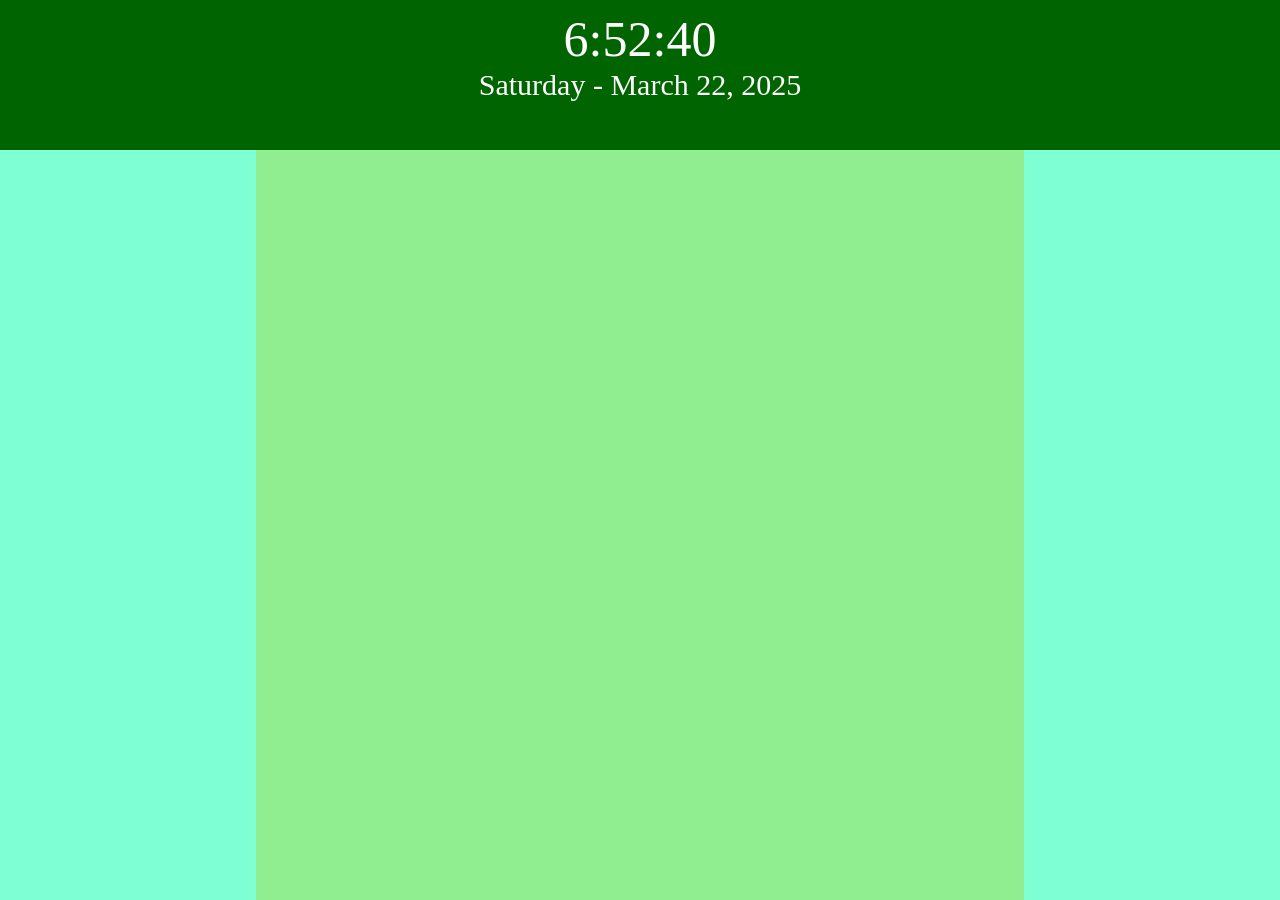
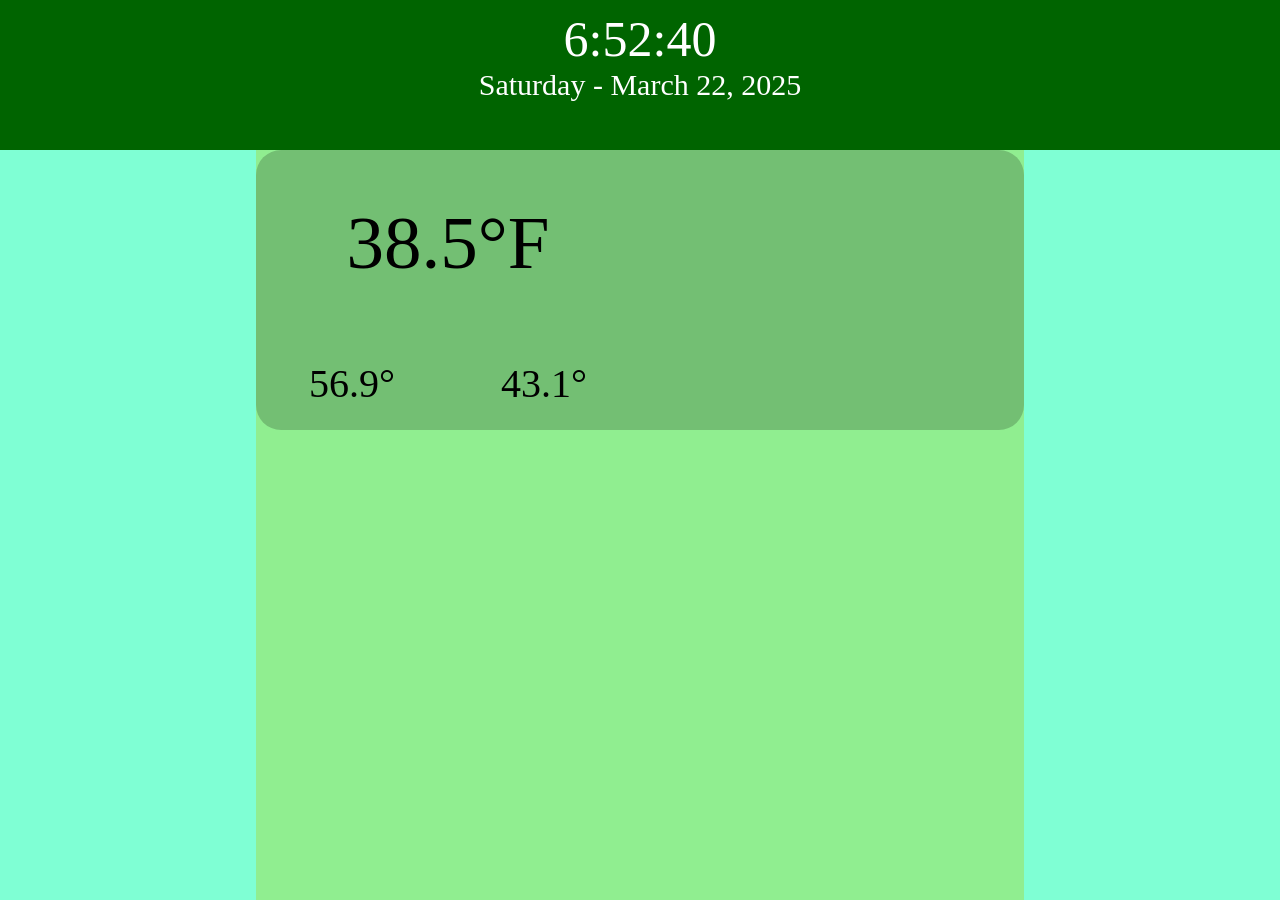
Before and after one commit to Kagemori/odin-weather-app, a website built with webpack: page src/template.html in a window 1280 px wide. Built offline with nearby package versions, Linux system fonts and the light colour scheme.

Commit message:
Add sample weather placeholder

```diff
--- a/src/css/styles.css
+++ b/src/css/styles.css
@@ -39,3 +39,40 @@ nav {
     width: 60%;
     justify-self: center;
 }
+
+#weather-top {
+    display: grid;
+    grid-template-columns: repeat(4, 1fr);
+    grid-template-rows: repeat(3, 1fr);
+
+    height: 35vh;
+    background-color: rgba(0,0,0,.2);
+    border-radius: 25px;
+}
+
+#current-temp {
+    grid-row: 1 / 3;
+    grid-column: 1 / 3;
+    text-align: center;
+    justify-content: center;
+    align-content: center;
+
+    font-size: 75px;
+}
+
+#max-temp {
+    grid-row: 3 / 4;
+    grid-column: 1 / 2;
+}
+
+#min-temp {
+    grid-row: 3 / 4;
+    grid-column: 2 / 3;
+}
+
+#max-temp, #min-temp {
+    text-align: center;
+    justify-content: center;
+    align-content: center;
+    font-size: 40px;
+}
--- a/src/index.js
+++ b/src/index.js
@@ -1,6 +1,8 @@
 import { startTime } from "./clock";
 import "./css/styles.css";
-import { showData } from "./sampleweather";
+import { getData, showData } from "./sampleweather";
+import { getWeatherJSON } from "./weather";
 
 showData();
 startTime();
+getWeatherJSON(getData());
--- /dev/null
+++ b/src/weather.js
@@ -0,0 +1,36 @@
+let weatherJSON;
+
+function getWeatherJSON(json) {
+    weatherJSON = json;
+    getTemp();
+}
+
+function getTemp(){
+    let temp = weatherJSON.currentConditions.feelslike;
+    let tempMax = weatherJSON.days[0].tempmax;
+    let tempMin = weatherJSON.days[0].tempmin;
+
+    let weatherContainer =  document.querySelector("#weather-container");
+    let weatherCurrent = document.createElement("div");
+    weatherCurrent.setAttribute("id","weather-top");
+
+    let currentTemp = document.createElement("div");
+    currentTemp.setAttribute("id","current-temp");
+    currentTemp.textContent = temp + "°F";
+
+    let maxTemp = document.createElement("div");
+    maxTemp.setAttribute("id","max-temp");
+    maxTemp.textContent = tempMax + "°";
+
+    let minTemp = document.createElement("div");
+    minTemp.setAttribute("id","min-temp");
+    minTemp.textContent = tempMin + "°";
+
+    weatherCurrent.appendChild(currentTemp);
+    weatherCurrent.appendChild(maxTemp);
+    weatherCurrent.appendChild(minTemp);
+
+    weatherContainer.appendChild(weatherCurrent);
+}
+
+export { getWeatherJSON }
```
